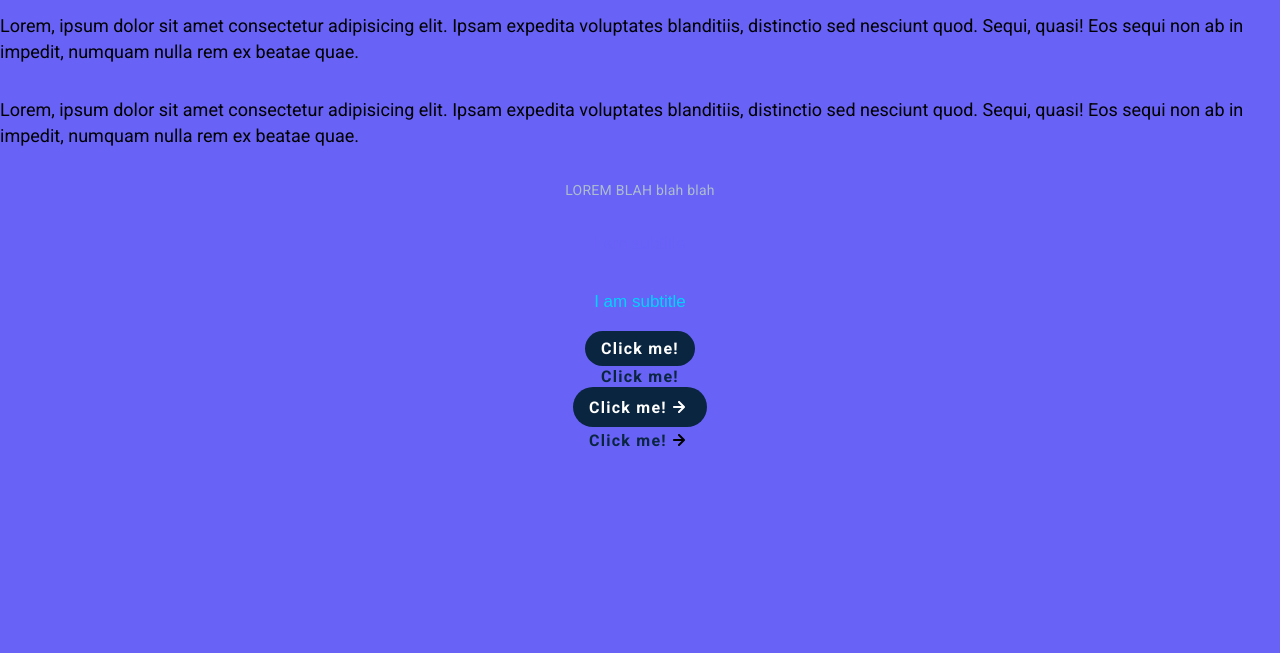
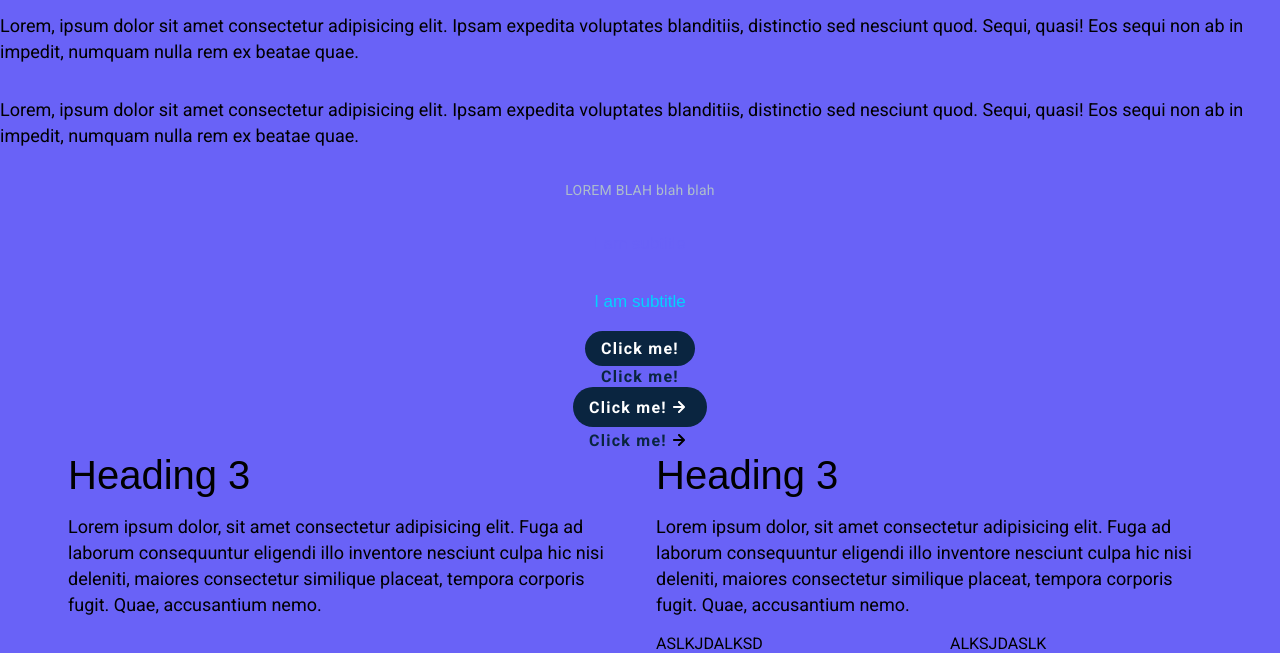
Before and after one commit to kulievtech/swipe-company, a plain HTML site: page index.html in a window 1280 px wide. Shown: the part 404-1057 px from the top of the page. Before the commit the page ends 857 px from the top, so only its background shows below. Drawn offline with Linux system fonts and the light colour scheme; a web font is replaced by a local one.

Commit message:
finish two-column layout classes

```diff
--- a/index.css
+++ b/index.css
@@ -117,6 +117,40 @@ p {
     font-weight: 400;
     margin: var(--spacing-md) 0;
 }
+/* Layout Styles */
+.section-container {
+    width: 100%;
+    max-width: var(--standard-width);
+}
+
+.two-column {
+    width: 100%;
+    display: flex;
+    flex-direction: row;
+    justify-content: center;
+    align-items: flex-start;
+    box-sizing: border-box;
+}
+
+.two-column > .col-left {
+    width: 50%;
+    box-sizing: border-box;
+    padding: 0 var(--spacing-md) 0 0;
+    display: flex;
+    flex-direction: column;
+    align-items: start;
+    justify-content: center;
+}
+
+.two-column > .col-right {
+    width: 50%;
+    box-sizing: border-box;
+    padding: 0 0 0 var(--spacing-md);
+    display: flex;
+    flex-direction: column;
+    align-items: start;
+    justify-content: center;
+}
 
 .subtitle,
 .subtitle2 {
@@ -216,3 +250,5 @@ p {
 .navbar-button:hover {
     background: rgba(250, 250, 250, 0.5);
 }
+
+/* HERO CONTENT */
--- a/index.html
+++ b/index.html
@@ -61,5 +61,34 @@
             Click me!
             <img src="assets/arrow-right-dark.svg" />
         </button>
+
+        <div class="section-container">
+            <div class="two-column">
+                <div class="col-left">
+                    <h3>Heading 3</h3>
+                    <p>
+                        Lorem ipsum dolor, sit amet consectetur adipisicing
+                        elit. Fuga ad laborum consequuntur eligendi illo
+                        inventore nesciunt culpa hic nisi deleniti, maiores
+                        consectetur similique placeat, tempora corporis fugit.
+                        Quae, accusantium nemo.
+                    </p>
+                </div>
+                <div class="col-right">
+                    <h3>Heading 3</h3>
+                    <p>
+                        Lorem ipsum dolor, sit amet consectetur adipisicing
+                        elit. Fuga ad laborum consequuntur eligendi illo
+                        inventore nesciunt culpa hic nisi deleniti, maiores
+                        consectetur similique placeat, tempora corporis fugit.
+                        Quae, accusantium nemo.
+                    </p>
+                    <div class="two-column">
+                        <div class="col-left">ASLKJDALKSD</div>
+                        <div class="col-right">ALKSJDASLK</div>
+                    </div>
+                </div>
+            </div>
+        </div>
     </body>
 </html>
```
